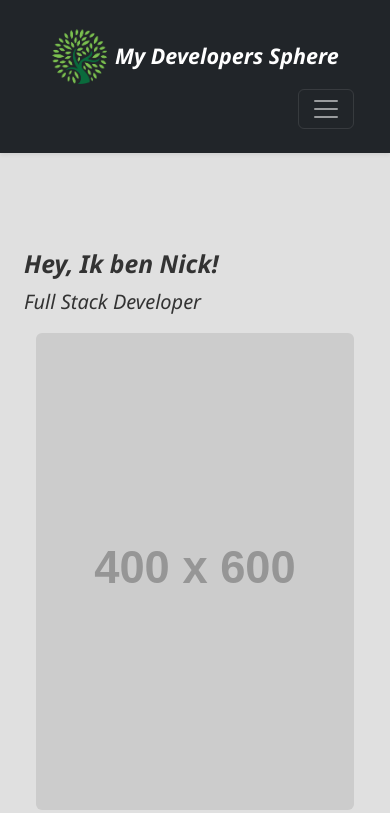
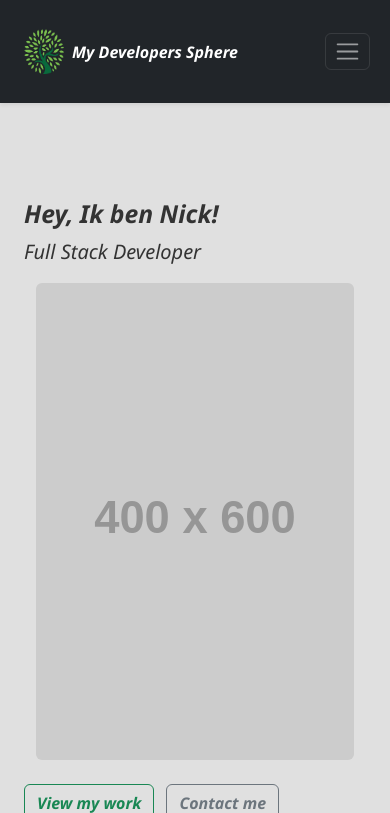
Before and after one commit to GHNick8/DeveloperPortfolio, a Django app: page / in a window 390 px wide. Shown: the top 813 px of the page. Run offline with Django 5.2, Linux system fonts and the light colour scheme; grey boxes labelled with a size stand in for pictures from a placeholder-image service; some libraries are stand-ins or nearby versions.

Commit message:
Adjustments for smaller screens

```diff
--- a/static/css/stijl.css
+++ b/static/css/stijl.css
@@ -70,3 +70,20 @@ form textarea {
 footer {
     line-height: 40px;
 }
+
+/* Adjustments for smaller screens */
+@media (max-width: 768px) {
+    .navbar-brand img {
+        max-width: 40px;
+        height: auto;
+    }
+
+    .navbar-brand {
+        font-size: 1rem;
+    }
+
+    .navbar-toggler {
+        padding: 4px 8px;
+        font-size: 18px;
+    }
+}
--- a/templates/base.html
+++ b/templates/base.html
@@ -18,12 +18,12 @@
     <body>
         <!-- Header heavily bootstrapped -->
         <header class="bg-dark shadow-sm">
-            <nav class="navbar navbar-expand-lg navbar-dark container-fluid py-4 px-4">
+            <nav class="navbar navbar-expand-lg navbar-dark container-fluid py-4 px-2">
                 <div class="container d-flex justify-content-between align-items-center">
                     <!-- Logo & Title -->
-                    <a class="navbar-brand d-flex align-items-center ps-3" href="/">
-                        <img src="{% static 'images/logo.png' %}" alt="Logo" class="me-2" style="width: 55px; height: 55px;">
-                        <span class="fst-italic fs-4 fw-bold">My Developers Sphere</span>
+                    <a class="navbar-brand d-flex align-items-center ps-1" href="/">
+                        <img src="{% static 'images/logo.png' %}" alt="Logo" class="me-2" style="width: 45px; height: 45px;">
+                        <span class="fst-italic fs-6 fw-bold">My Developers Sphere</span>
                     </a>
                     <!-- Toggler for Mobile View -->
                     <button class="navbar-toggler ms-auto" type="button" data-bs-toggle="collapse" data-bs-target="#navbarNav"
@@ -35,13 +35,13 @@
                 <div class="collapse navbar-collapse" id="navbarNav">
                     <ul class="navbar-nav ms-auto text-lg-start text-center">
                         <li class="nav-item">
-                            <a href="/" class="nav-link fst-italic fw-bold text-light fs-5">Home</a>
+                            <a href="/" class="nav-link fst-italic fw-bold text-light fs-6">Home</a>
                         </li>
                         <li class="nav-item">
-                            <a href="/portfolio" class="nav-link fst-italic fw-bold text-light fs-5">Portfolio</a>
+                            <a href="/portfolio" class="nav-link fst-italic fw-bold text-light fs-6">Portfolio</a>
                         </li>
                         <li class="nav-item">
-                            <a href="/contact" class="nav-link fst-italic fw-bold text-light fs-5">Contact</a>
+                            <a href="/contact" class="nav-link fst-italic fw-bold text-light fs-6">Contact</a>
                         </li>
                     </ul>
                 </div>
```
